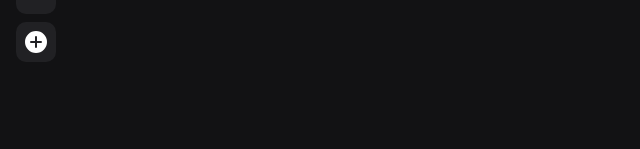
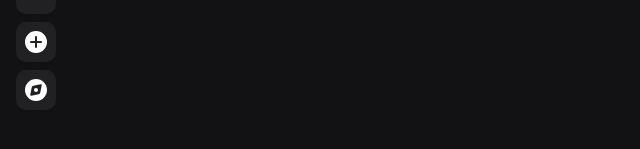
Before and after one commit to LuisMeirelles/clone-discord, an Angular app: page / in a window 1280 px wide. Shown: the part 283-432 px from the top of the page, without its empty margins (0-640 px from the left). Built offline with nearby package versions, Linux system fonts and the light colour scheme.

Commit message:
feat: cria componente CompassIcon e adiciona no Sidebar

```diff
--- /dev/null
+++ b/src/app/layout/icons/compass-icon/compass-icon.html
@@ -0,0 +1,14 @@
+<svg app-icon>
+  <path
+    fill="currentColor"
+    d="M12 14a2 2 0 1 0 0-4 2 2 0 0 0 0 4Z"
+    class=""
+  ></path>
+  <path
+    fill="currentColor"
+    fill-rule="evenodd"
+    d="M23 12a11 11 0 1 1-22 0 11 11 0 0 1 22 0ZM7.74 9.3A2 2 0 0 1 9.3 7.75l7.22-1.45a1 1 0 0 1 1.18 1.18l-1.45 7.22a2 2 0 0 1-1.57 1.57l-7.22 1.45a1 1 0 0 1-1.18-1.18L7.74 9.3Z"
+    clip-rule="evenodd"
+    class=""
+  ></path>
+</svg>
--- a/src/app/layout/sidebar/sidebar.html
+++ b/src/app/layout/sidebar/sidebar.html
@@ -14,3 +14,7 @@
 <app-sidebar-item tabindex="0">
   <app-circle-plus-icon />
 </app-sidebar-item>
+
+<app-sidebar-item tabindex="0">
+  <app-compass-icon />
+</app-sidebar-item>
--- a/src/app/layout/sidebar/sidebar.ts
+++ b/src/app/layout/sidebar/sidebar.ts
@@ -6,9 +6,10 @@ import { Observable } from 'rxjs';
 import { AsyncPipe } from '@angular/common';
 import { DiscordLogo } from '../icons/discord-logo/discord-logo';
 import { CirclePlusIcon } from '../icons/circle-plus-icon/circle-plus-icon';
+import { CompassIcon } from '../icons/compass-icon/compass-icon';
 
 @Component({
-  imports: [SidebarItem, AsyncPipe, DiscordLogo, CirclePlusIcon],
+  imports: [SidebarItem, AsyncPipe, DiscordLogo, CirclePlusIcon, CompassIcon],
   selector: 'app-sidebar',
   styleUrl: './sidebar.scss',
   templateUrl: './sidebar.html',
```
Also changed, not shown: src/app/layout/icons/compass-icon/compass-icon.ts (added, +9 -0 lines).
